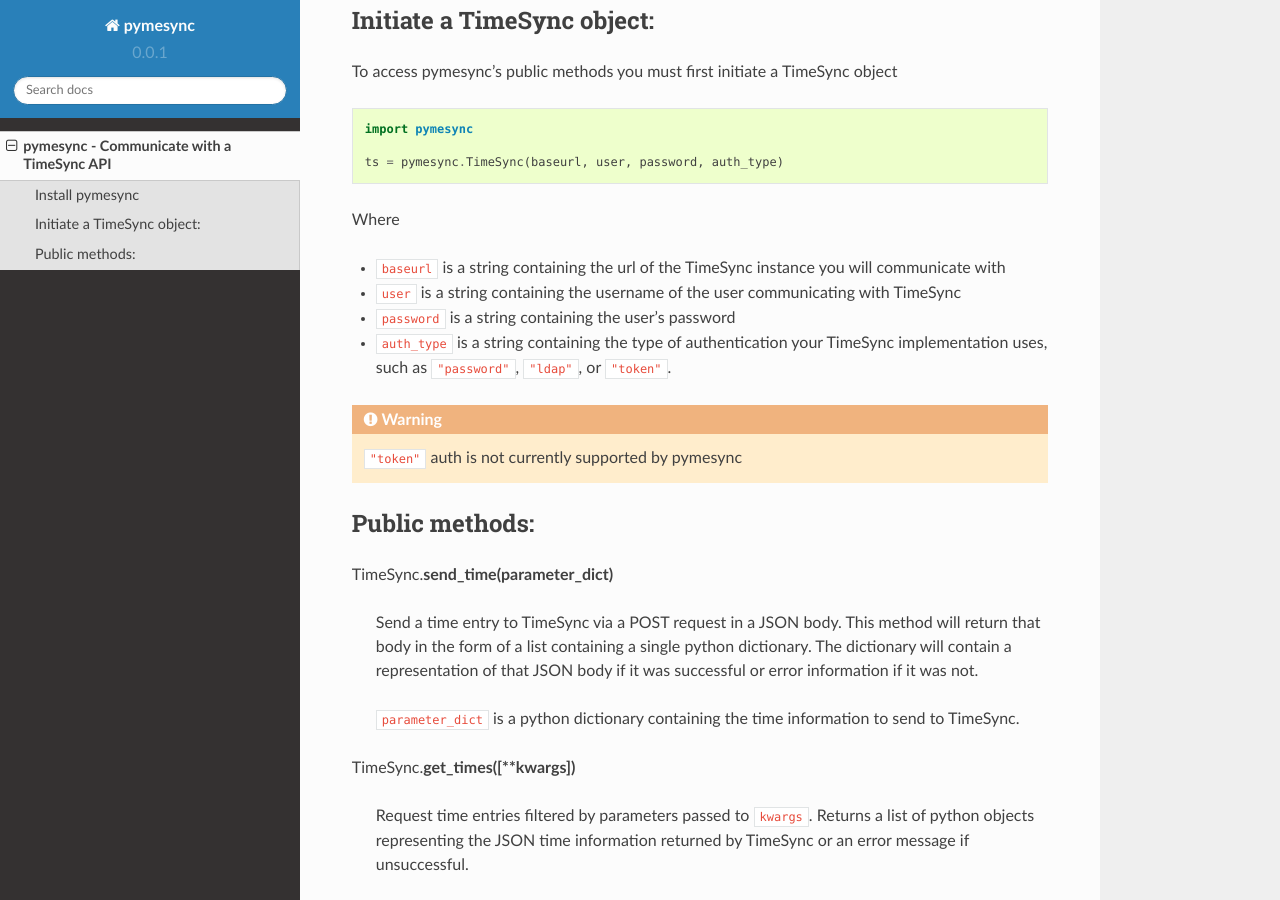
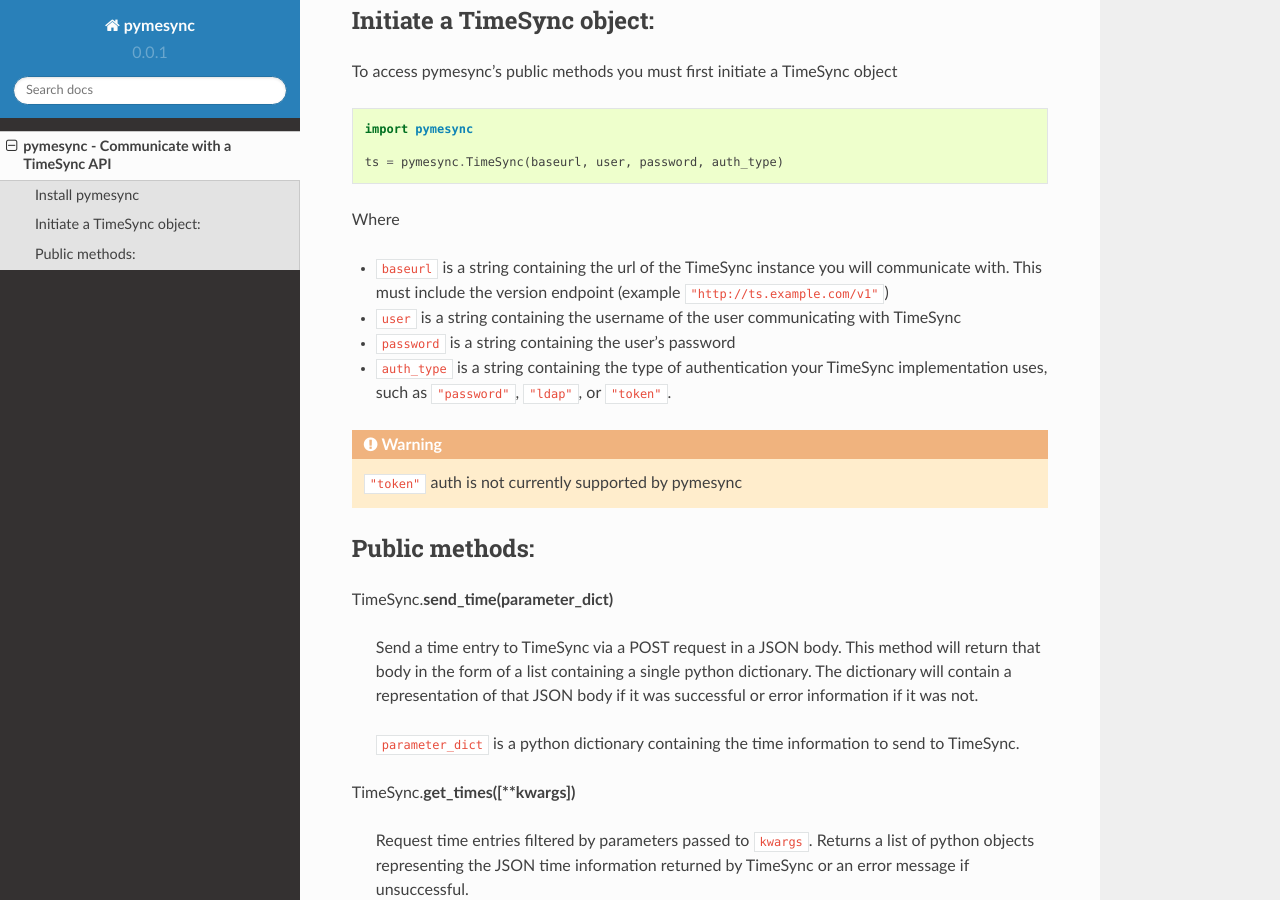
Before and after one commit to osuosl/pymesync, a Sphinx documentation site: the page built from source/usage.rst, in a window 1280 px wide and 900 px high, scrolled down 502 px. Built offline with Sphinx 7.4.7 and the Read the Docs theme 2.0.0, drawn with Linux system fonts in a browser that asks for light colours; some of the changed text lies outside the part shown.

Commit message:
Add info about API version requirement for baseurl

```diff
--- a/source/usage.rst
+++ b/source/usage.rst
@@ -40,7 +40,8 @@
 Where
 
 * ``baseurl`` is a string containing the url of the TimeSync instance you will
-  communicate with
+  communicate with. This must include the version endpoint (example
+  ``"http://ts.example.com/v1"``)
 * ``user`` is a string containing the username of the user communicating with
   TimeSync
 * ``password`` is a string containing the user's password
@@ -126,7 +127,7 @@
 
     >>> import pymesync
     >>>
-    >>> ts = pymesync.TimeSync('http://ts.example.com', 'username', 'userpass', 'password')
+    >>> ts = pymesync.TimeSync('http://ts.example.com/v1', 'username', 'userpass', 'password')
     >>> params = {
     ...             "duration": 12,
     ...             "project": "ganeti-web-manager",
```
